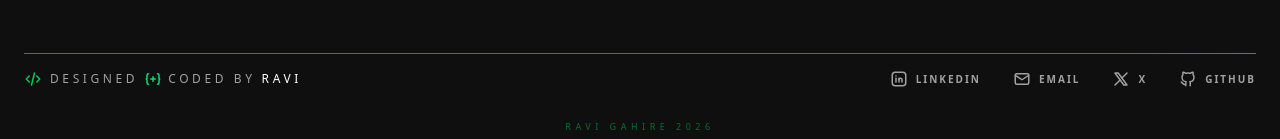
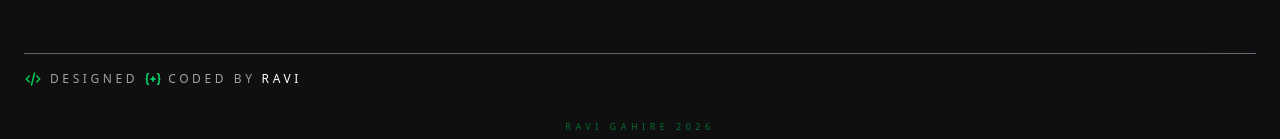
Before and after one commit to RaviGahire/Portfolio, a React (Vite) app: page /aboutme in a window 1280 px wide. Shown: the part 2225-2364 px from the top of the page. Built offline with nearby package versions, Linux system fonts and the light colour scheme.

Commit message:
Comment out social links in Footer component
Commented out the social links section in the footer.

```diff
--- a/src/components/Footer.jsx
+++ b/src/components/Footer.jsx
@@ -27,7 +27,7 @@ export const Footer = () => {
         </div>
 
         {/* Social Links */}
-        <div className="flex items-center gap-6 md:gap-8">
+        {/* <div className="flex items-center gap-6 md:gap-8">
           <Link
             to="https://www.linkedin.com/in/ravi-gahire-7855b110a/"
             target='_blank'
@@ -63,7 +63,7 @@ export const Footer = () => {
             <IconBrandGithub size={18} className="group-hover:-translate-y-1 transition-transform" />
             <span className="hidden sm:inline">Github</span>
           </Link>
-        </div>
+        </div> */}
       </div>
 
       <div className="text-center mt-8 opacity-50">
```
